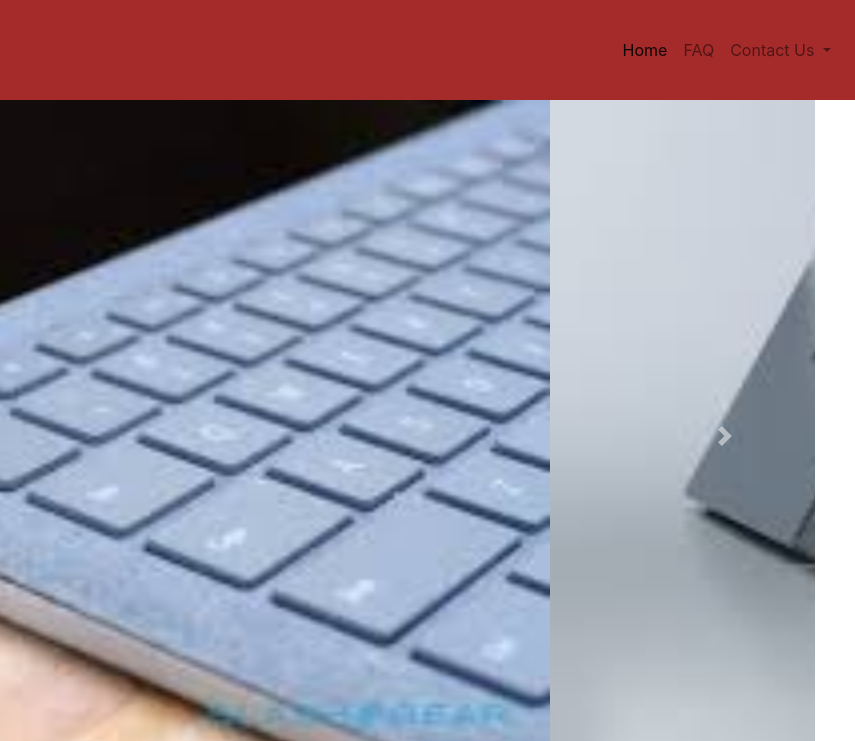
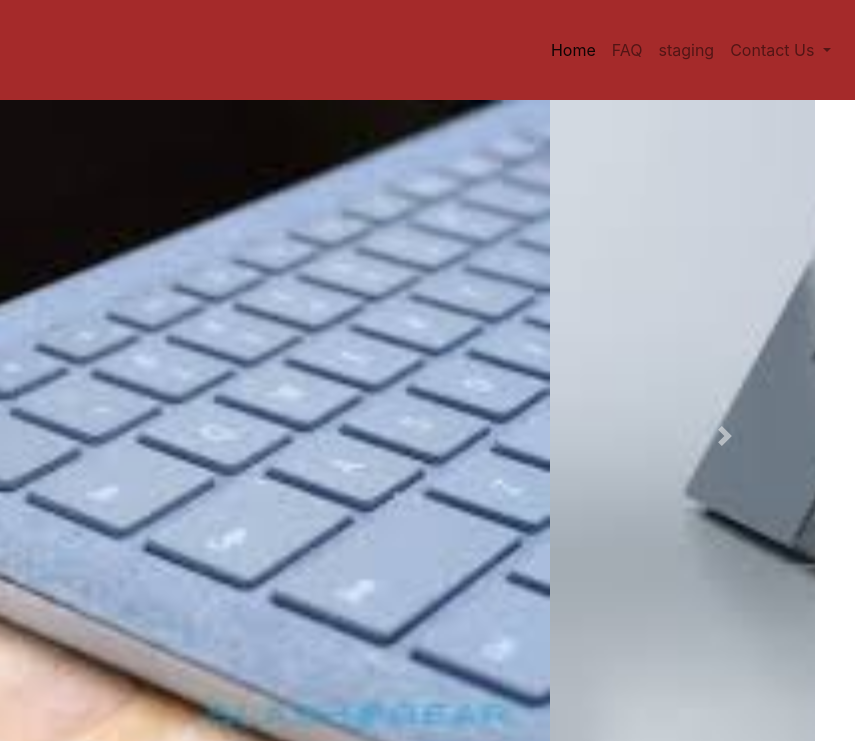
Before and after one commit to shashi0802/Project, a plain HTML site: page Index.html in a window 1280 px wide. Shown: the top 741 px of the page, 425-1280 px from the left. Drawn offline with nearby package versions, Linux system fonts and the light colour scheme; files that its build step writes are made by us from their sources; files whose address does not match are found by name.

Commit message:
Staging add

```diff
--- a/Index.html
+++ b/Index.html
@@ -35,6 +35,9 @@
                             <li class="nav-item">
                                 <a class="nav-link" href="/home/trainee/Desktop/ContentStack/FAQ.html">FAQ</a>
                             </li>
+                            <li class="nav-item">
+                                    <a class="nav-link" href="/home/trainee/Desktop/ContentStack/staging.html">staging</a>
+                                </li>
                             <li class="nav-item dropdown">
                                 <a class="nav-link dropdown-toggle" href="#" id="navbarDropdown" role="button" data-toggle="dropdown" aria-haspopup="true"
                                     aria-expanded="false">
```
